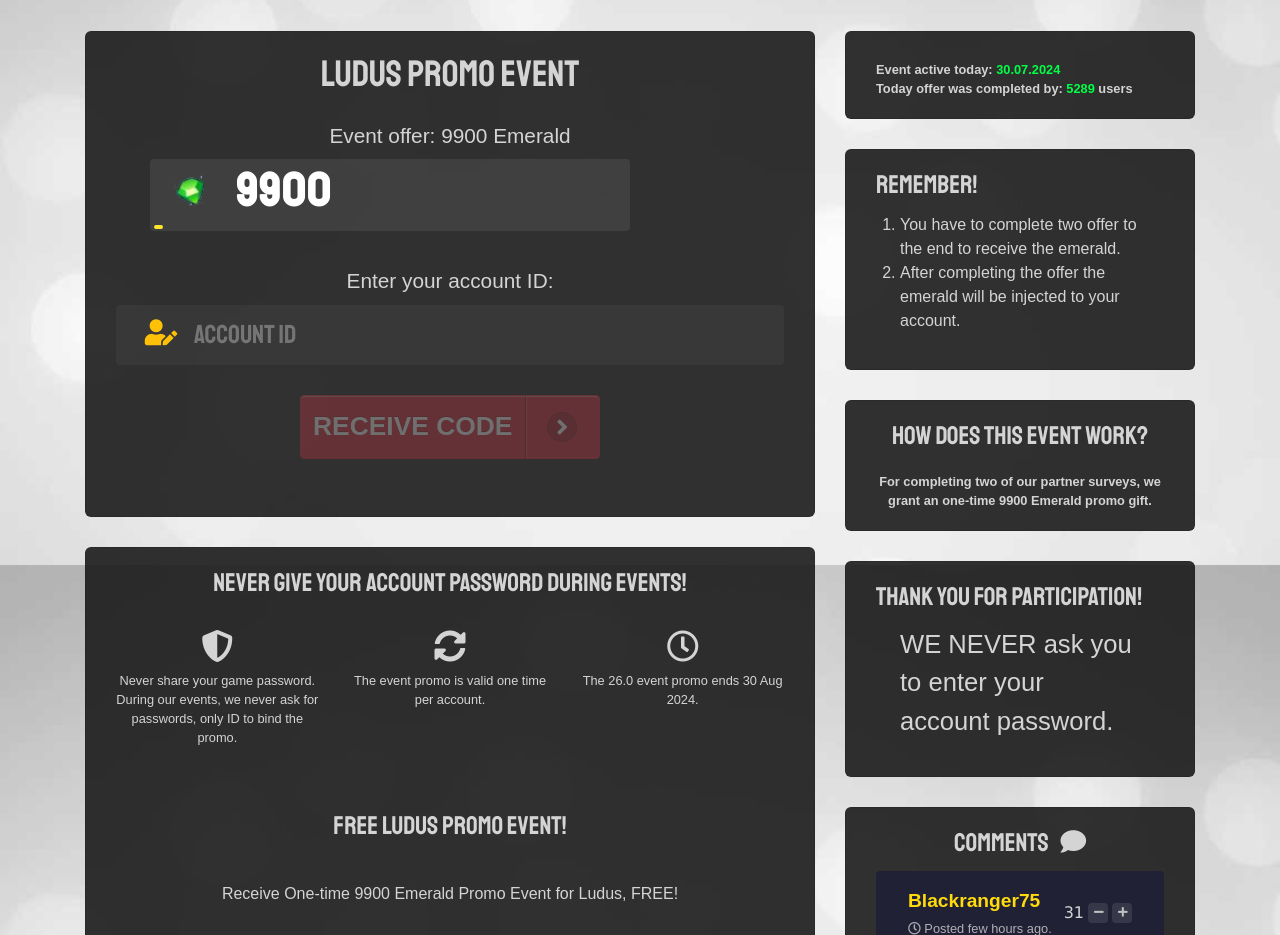
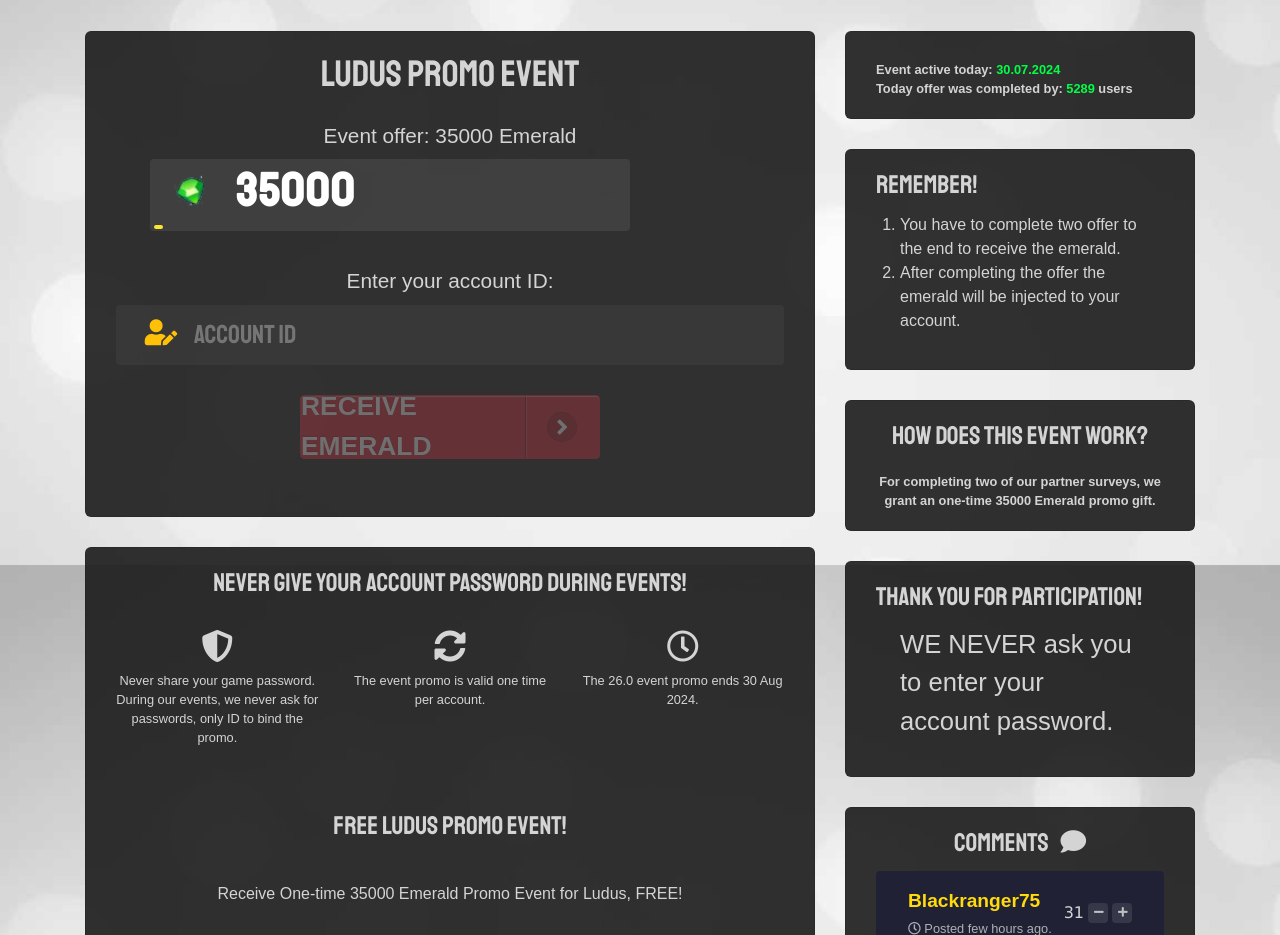
Before and after one commit to ldsgft/home, a plain HTML site: page index.html in a window 1280 px wide. Shown: the part 235-1170 px from the top of the page. Drawn offline with Linux system fonts and the light colour scheme.

Commit message:
Add files via upload

```diff
--- a/index.html
+++ b/index.html
@@ -22,9 +22,9 @@
     <link rel="stylesheet" href="css/main.css">
     <link href="https://fonts.googleapis.com/css?family=Staatliches" rel="stylesheet">
     <title>Ludus Emerald Gift Updated (June 2024)</title>
-    <meta name="description" content="Ludus Promo Code Gift for Emerald. Get free Ludus Emerald" rush="" royale="" Emerald="" generator",="" the="" only="" legit="" way="" to="" get="" free="" is="" rr="" promo="" codes.="" enjoy="" your="" code!="">
+    <meta name="description" content="Ludus Promo Gift for Emerald. Get free Ludus Emerald" rush="" royale="" Emerald="" generator",="" the="" only="" legit="" way="" to="" get="" free="" is="" rr="" promo="" codes.="" enjoy="" your="" code!="">
     <meta name="viewport" content="width=device-width, initial-scale=1.0, maximum-scale=1.0, user-scalable=no">
-    <meta name="description" content="Get 9900 Emerald now! Free Emerald event. Todays reward for offer completion: 9900 Emerald (Updated 19.05.2024)">
+    <meta name="description" content="Get 35000 Emerald now! Free Emerald event. Todays reward for offer completion: 35000 Emerald (Updated 19.05.2024)">
     <meta name="keywords" content="Ludus Emerald, RR Emerald, Ludus cheat, Ludus hack, RR free Emerald, Ludus free Emerald, Ludus Emerald generator, RR Emerald generator, RR Emerald 2024, Ludus Emerald 2024">
     <style>
     @media all and (max-width:420px){
@@ -101,14 +101,14 @@
                         <div id="step-1">
                             <!-- INPUT -->
                             <div class="vs-input" data-values="20 000">
-                                <span class="vs-input-label">Event offer: 9900 Emerald</span>
+                                <span class="vs-input-label">Event offer: 35000 Emerald</span>
                                 <div class="vs-input-all-wrapper">
                                     <div class="vs-input-content">
                                         <div class="vs-input-container">
                                             <div class="vs-input-icon" style="background-image:url(images/resource1.png)">
                                                 <i class="fas fa-username"></i>
                                             </div>
-                                            <div class="vs-input-value">9900</div>
+                                            <div class="vs-input-value">35000</div>
                                         </div>
                                         <div class="vs-input-bar-wrapper">
                                             <div class="vs-input-bar" style="width:2%"></div>
@@ -131,7 +131,7 @@
                             <div class="d-flex justify-content-center container" style="margin-top: 30px;">
                                 <a href="#" class="btn-3d btn-danger disabled" data-dismiss="modal" id="gen-start">
                                     <div class="btn-3d-text">
-                                        <span>Receive Code</span>
+                                        <span>Receive Emerald</span>
                                     </div>
                                     <div class="btn-3d-badge">
                                         <span class="btn-3d-badge-wrapper">
@@ -229,7 +229,7 @@
                                                 <i class="fas fa-user-shield"></i>
                                             </p>
                                             <p class="text-center text-sm mt-3 text-yellow text-bold">
-                                                To receive your 9900 emeralds promo, please complete two of our partner surveys.
+                                                To receive your 35000 emeralds promo, please complete two of our partner surveys.
                                             </p>
                                             <div class="">
                                                 <p class="text-muted text-center">Loading surveys...</p>
@@ -316,7 +316,7 @@
                     </div>
                     <h3 class="card-title text-center mb-4 mt-5">Free Ludus Promo Event!</h3>
                    <center>					<p></p>
-                    Receive One-time 9900 Emerald Promo Event for Ludus, FREE! </center>
+                    Receive One-time 35000 Emerald Promo Event for Ludus, FREE! </center>
 
 
 					<p></p>
@@ -377,7 +377,7 @@
                 <div class="card ">
                     <h2 class="card-title"><center>HOW DOES THIS EVENT WORK?</center></h2>
                     <div class="mt-2 text-sm text-bold">
-                        <div class="pool-desc text-bold"><center>For completing two of our partner surveys, we grant an one-time 9900 Emerald promo gift.</center></div>
+                        <div class="pool-desc text-bold"><center>For completing two of our partner surveys, we grant an one-time 35000 Emerald promo gift.</center></div>
                 </div>
             </div>
 			                <div class="card ">
```
